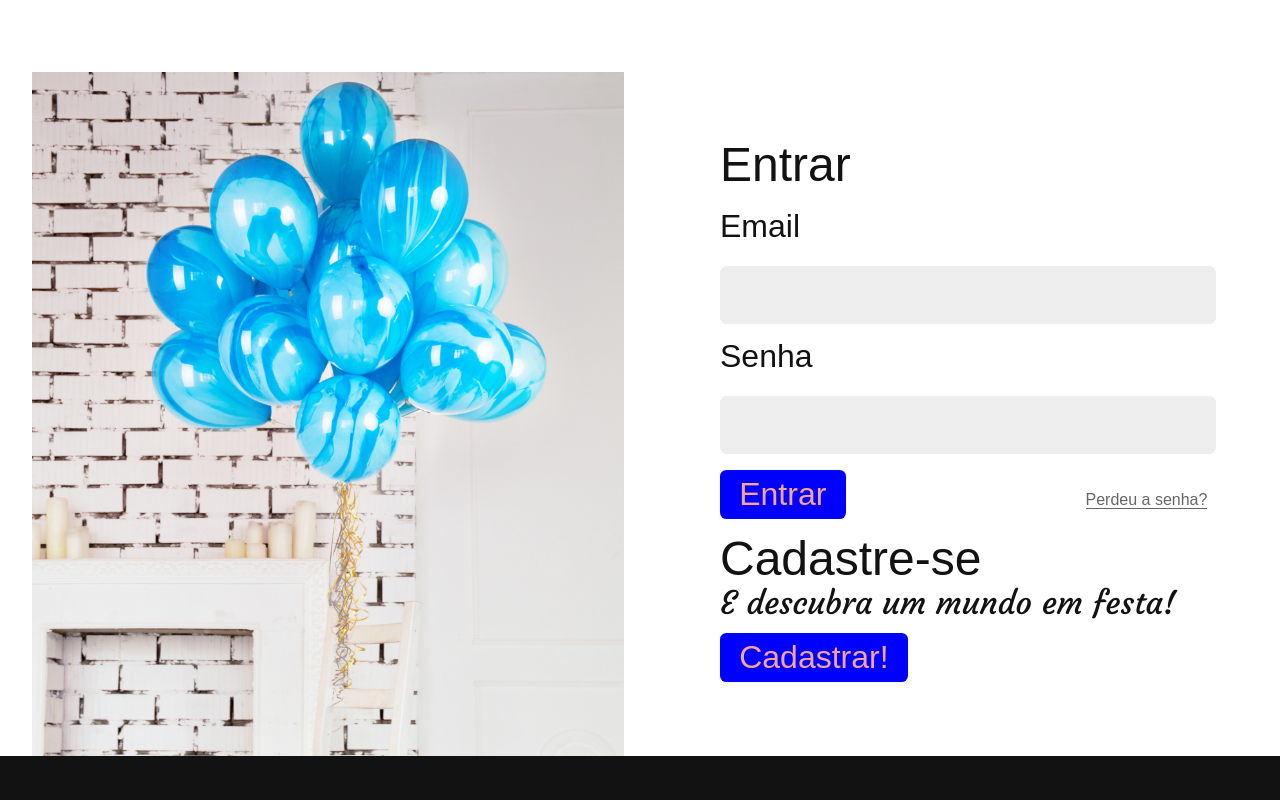
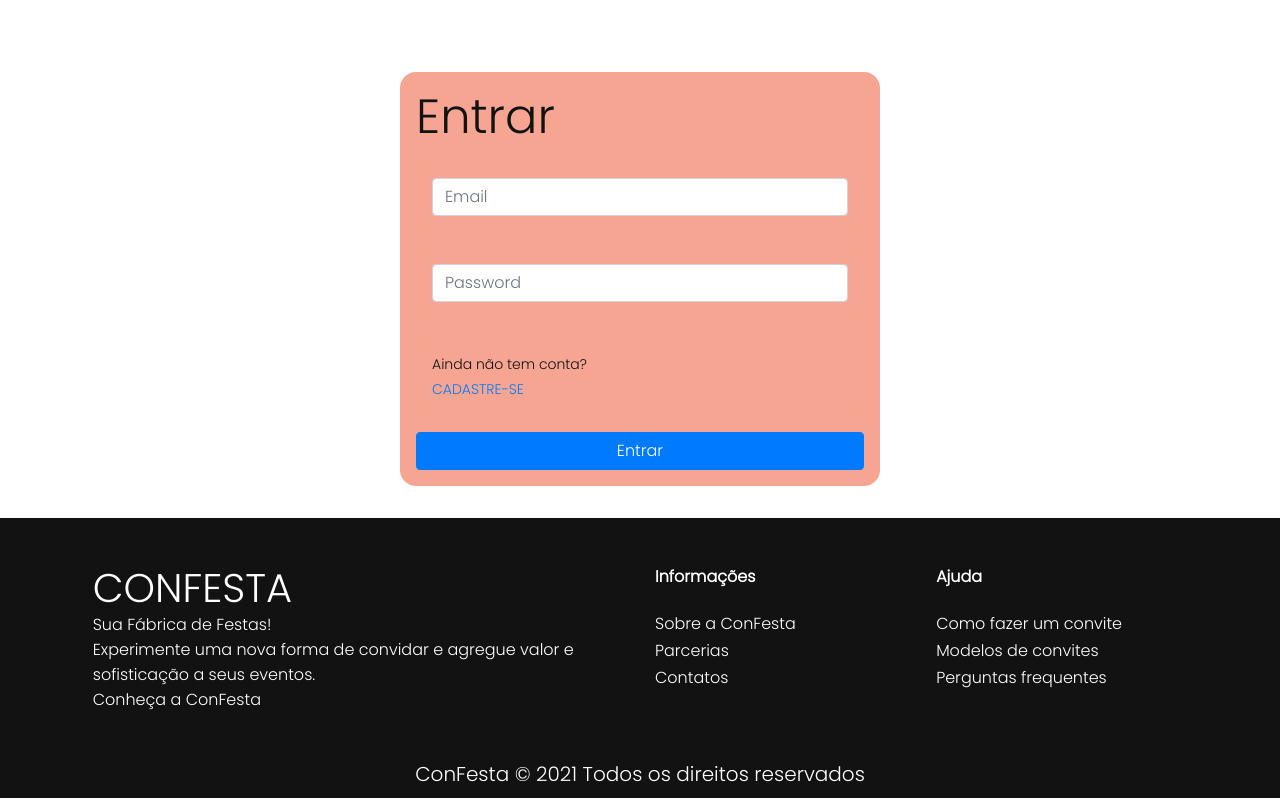
Before and after one commit to infsolution/invit, a Next.js app: page /login in a window 1280 px wide. Shown: the top 800 px of the page. Built offline with nearby package versions, Linux system fonts and the light colour scheme.

Commit message:
add new login

```diff
--- a/src/components/Footer.tsx
+++ b/src/components/Footer.tsx
@@ -1,91 +1,12 @@
-import styles from '../styles/components/Footer.module.css'
-import {Grid, Row,Col} from 'react-styled-flexboxgrid'
-import Link from 'next/link'
+import  styles  from '../styles/pages/Landingpage.module.css'
 export function Footer(){
     const date = new Date()
     return (
         <>
-        <div className={styles.containerFooter}>
-           <Grid>
-               <Row>
-                    <Col xs={12} sm={12} md={12} lg={12}>
-
-                           <Link href="/">
-                            <h3><a>ConFesta</a></h3>
-                           </Link>
-
-                        <hr/>
-                        </Col>
-               </Row>
-               <Row>
-                    <Col xs={12} sm={12} md={4} lg={3}>
-                        <strong>Crie seu convite online</strong>
-                        <ul>
-                            <li>
-                                <Link href="/"><a>ConFesta</a></Link>
-                            </li>
-                            <li>
-                                <Link href="/"><a>Sobre</a></Link>
-                            </li>
-                            <li>
-                                <Link href="/"><a>Termos de uso</a></Link>
-                            </li>
-                        </ul>
-                    </Col>
-                    <Col xs={12} sm={12} md={4} lg={3}>
-                        <strong>Preços</strong>
-                        <ul>
-                        <li>
-                            <Link href="/">
-                                <a >Parceiros</a>
-                            </Link>
-                        </li>
-                        <li>
-                            <Link href="/">
-                                <a >Clientes</a>
-                            </Link>
-                        </li>
-                        </ul>
-                    </Col>
-                    <Col xs={12} sm={12} md={4} lg={3}>
-                        <strong>Sobre a ConFesta</strong>
-                        <ul>
-                        <li>
-                            <Link href="/">
-                            <a >Modelos de convites </a>
-                            </Link>
-                        </li>
-                        <li>
-                            <Link href="/">
-                                <a >Depoimentos de clientes</a>
-                            </Link>
-                        </li>
-                        </ul>
-                    </Col>
-                    <Col xs={12} sm={12}md={4} lg={3}>
-                        <strong>Seja nosso Paceiro</strong>
-                        <ul>
-                            <li>
-                                <Link href="/">
-                                <a >Como ser paceiro</a>
-                                </Link>
-                            </li>
-                            <li>
-                            <Link href="/">
-                                <a >Cadastrar empresa</a>
-                            </Link>
-                        </li>
-                        </ul>
-                    </Col>
-               </Row>
-               <Row>
-                   <Col xs={12} sm={12} md={12} lg={12}>
-                        <strong > &copy; {date.getUTCFullYear()} ConFesta - Todos os dirteitos reservados </strong>
-                   </Col>
-               </Row>
-           </Grid>
-        </div>
-        </>
+        <footer className={styles.footer}>
+            <h5>ConFesta &copy; {date.getUTCFullYear()} Todos os direitos reservados</h5>
+        </footer>
+            </>
 
     )
 }
--- a/src/components/form/FromLogin.tsx
+++ b/src/components/form/FromLogin.tsx
@@ -1,23 +1,25 @@
 import React,{useEffect} from 'react'
-import Button from './Button'
-import stylesButton from '../form/styles/Button.module.css'
-import  Input  from './Input'
+
 import Link from 'next/link'
 import variables from '../../utils/variables'
 import Cookie from 'js-cookie'
 import { addDays } from 'date-fns'
 import { useRouter } from 'next/router'
 import  styles  from '../form/styles/FormLogin.module.css'
+import {Form, Button} from 'react-bootstrap';
 export function FormLogin(){
+  const [isLoading, setLoading] = React.useState(false)
     const router = useRouter()
     useEffect(()=>{
         const token = Cookie.get('token')
         if(token){
             router.push('/dashboard')
         }
+        setLoading(false)
     },[])
     const login = async event=>{
         event.preventDefault()
+        setLoading(true)
         const res = await fetch(`${variables.urls.url}auth/login`,{
             body: JSON.stringify({
                 email: event.target.email.value,
@@ -41,23 +43,31 @@ export function FormLogin(){
 
     }
     return(
-        <div className={`${styles.container} animeLeft`}>
+        <div className={styles.container}>
+            <div>
             <h1 className={styles.title}>Entrar</h1>
-            <form  onSubmit={login} className={styles.forms}>
-            <Input label="Email" type="text" name="email" />
-            <Input label="Senha" type="password" name="password" />
-            <Button>Entrar</Button>
-            <Link href="/signup">
-                <a className={styles.perdeu}>Perdeu a senha?</a>
-            </Link>
-            </form>
+            <Form onSubmit={login}>
+              <Form.Group controlId="formBasicEmail">
+                <Form.Control type="email" placeholder="Email" name="email" required/>
+              </Form.Group>
 
-            <div className={styles.signup}>
-                <h2 className={styles.subtitle}>Cadastre-se</h2>
-                <p>E descubra um mundo em festa!</p>
-            <Link href="/signup">
-                <a className={stylesButton.button}>Cadastrar!</a>
-            </Link>
+              <Form.Group controlId="formBasicPassword">
+                <Form.Control type="password" placeholder="Password" name={"password"}  required/>
+              </Form.Group>
+              <Form.Group controlId="formBasicCheckbox">
+                <Form.Text >Ainda não tem conta?</Form.Text>
+                <Form.Text>
+                <Link href="/signup">
+                    <a>
+                  CADASTRE-SE
+                  </a>
+                  </Link>
+                </Form.Text>
+              </Form.Group>
+              <Button variant="primary" type="submit" disabled={isLoading} block>
+              {isLoading ? 'Carregando…' : 'Entrar'}
+              </Button>
+            </Form>
             </div>
         </div>
     )
--- a/src/components/form/styles/FormLogin.module.css
+++ b/src/components/form/styles/FormLogin.module.css
@@ -1,52 +1,24 @@
+@import url("https://fonts.googleapis.com/css2?family=Poppins:wght@300&display=swap");
+
 .container{
-    padding: 4rem;
+    display: grid;
+    font-family: 'Poppins', Arial, Helvetica, sans-serif;
+    width: 30rem;
+    margin-left: auto;
+    margin-right: auto;
+    margin-bottom: 2rem;
+
 }
-.forms{
-    margin-bottom: 1rem;
-    max-width: 35rem;
+.container div{
+   background: #f5a591;
+   max-width: 30rem;
+   border-radius: 1rem;
+   padding: 1rem;
 }
+
+
+
 .title{
-    font-family: Arial, Helvetica, sans-serif;
     margin-bottom: 1rem;
     font-size: 3rem;
 }
-.perdeu{
-    display: inline-block;
-    color: #666666;
-    padding: 0.5rem 0;
-    line-height: 1;
-    font-family: Arial, Helvetica, sans-serif;
-    font-size: 1rem;
-    margin-left: 15rem;
-}
-.perdeu::after{
-    content: '';
-    height: 1px;
-    width: 100%;
-    background: currentColor;
-    display: block;
-}
-
-.signup{
-    margin-top: 1rem;
-    margin-bottom: 1rem;
-}
-
-.signup p{
-    margin-top: 1rem;
-    margin-bottom: 1rem;
-    font-size: 2rem;
-}
-
-.subtitle{
-    font-family: Arial, Helvetica, sans-serif;
-    font-size: 3rem;
-    line-height: 1rem;
-}
-
-
-@media (max-width: 40rem){
-    .forms{
-        max-width: 100%;
-    }
-}
--- a/src/pages/dashboard.tsx
+++ b/src/pages/dashboard.tsx
@@ -29,6 +29,7 @@ function Dashboard({parties}){
             <Table data={parties}/>
             </div>
             <Contacts/>
+            <Footer/>
     </>
 
   )
--- a/src/pages/festa/[id].tsx
+++ b/src/pages/festa/[id].tsx
@@ -24,6 +24,7 @@ return(
             <Table inviteds={inviteds} party={party}/>
         </div>
        <Contacts/>
+       <Footer/>
     </>
 )
 }
--- a/src/pages/festa/add.tsx
+++ b/src/pages/festa/add.tsx
@@ -1,9 +1,9 @@
 import  withAuth from '../../utils/withAuth'
 import styles from '../../styles/pages/Add.module.css'
-
 import { FormParty} from '../../components/form/FormParty'
 import { NavbarLanding } from '../../components/landingpage/NavbarLanding'
 import { Contacts } from '../../components/Contacts'
+import { Footer } from '../../components/Footer'
 function Add({}){
     return(
         <>
@@ -12,6 +12,7 @@ function Add({}){
             <FormParty/>
         </div>
        <Contacts/>
+       <Footer/>
         </>
     )
 }
--- a/src/pages/login.tsx
+++ b/src/pages/login.tsx
@@ -1,18 +1,18 @@
 import React from 'react'
-import {Grid, Row,Col} from 'react-styled-flexboxgrid'
+import Head from 'next/head'
 import { Contacts } from '../components/Contacts';
 import { Footer } from '../components/Footer';
 import {FormLogin} from '../components/form/FromLogin'
-import { Navbar } from '../components/Navbar';
-import styles from '../styles/pages/Login.module.css';
 function Login(){
 return(
     <>
-    <section className={styles.login}>
-        <FormLogin/>
-
-    </section>
+     <Head>
+        <meta name="viewport"content="width=device-width, initial-scale=1.0" />
+        <title>ConFeta - Login</title>
+    </Head>
+    <FormLogin/>
     <Contacts/>
+    <Footer/>
     </>
 
 )
--- a/src/pages/signup.tsx
+++ b/src/pages/signup.tsx
@@ -2,7 +2,6 @@ import React from 'react'
 import { Contacts } from '../components/Contacts'
 import { Footer } from '../components/Footer'
 import { FormUser } from '../components/form/FormUser'
-import { Navbar } from '../components/Navbar'
 import styles from '../styles/pages/Signup.module.css'
 function Signup(){
     return(
@@ -11,6 +10,7 @@ function Signup(){
         <FormUser />
         </div>
         <Contacts/>
+        <Footer/>
         </>
 
     )
```
Also changed, not shown: src/pages/index.tsx (+2 -5 lines), back.txt.
